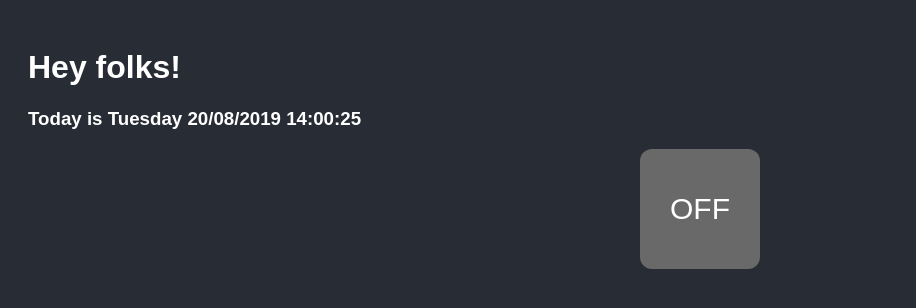
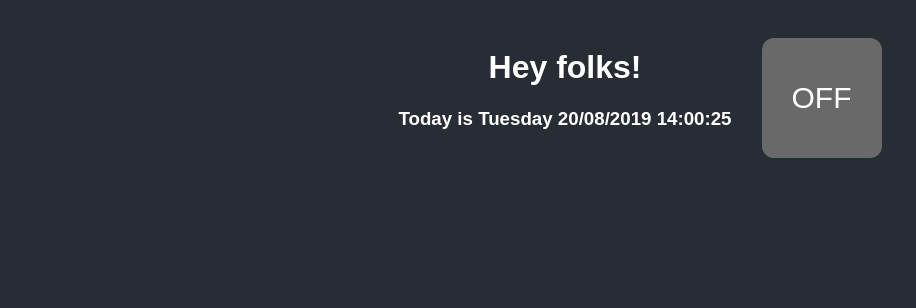
Before and after one commit to Jony635/ReactTest, a PHP site: page / in a window 1280 px wide. Shown: the top 308 px of the page, without its empty margins (0-916 px from the left). Run offline with PHP 8.4, Linux system fonts and the light colour scheme.

Commit message:
styling blocks

```diff
--- a/app/app.js
+++ b/app/app.js
@@ -27,7 +27,7 @@ var Clock = function (_React$Component) {
 
             return React.createElement(
                 "div",
-                null,
+                { className: "inlineElem" },
                 React.createElement(
                     "h1",
                     null,
@@ -157,7 +157,7 @@ var App = function (_React$Component3) {
         value: function render() {
             return React.createElement(
                 "div",
-                null,
+                { className: "inlineElem" },
                 React.createElement(Clock, null),
                 React.createElement(SwitchButton, null)
             );
--- a/src/app.css
+++ b/src/app.css
@@ -4,7 +4,12 @@ body
     color: white;
     padding: 20px;
     font-family: Arial;
-    text-align: left;
+    text-align: center;
+}
+
+.inlineElem
+{
+    display: inline-block;
 }
 
 button
@@ -16,5 +21,7 @@ button
     border: none;
     font-size: 30px;
     border-radius: 10%;
-    margin-left: 50%;
+    margin-left: 30px;
+    vertical-align: 50%;
+    text-align: center;
 }
--- a/src/app.js
+++ b/src/app.js
@@ -1,5 +1,3 @@
-import "./app.cs";
-
 'use strict';
 
 class Clock extends React.Component
@@ -15,7 +13,7 @@ class Clock extends React.Component
     {
         var date_formatted = this.formatDate(this.state);
 
-        return <div>
+        return <div className = "inlineElem">
             <h1>Hey folks!</h1>
             <h3>Today is {date_formatted} </h3>
         </div>;
@@ -119,7 +117,7 @@ class App extends React.Component
 
     render()
     {
-        return <div>
+        return <div className = "inlineElem">
         <Clock/>
             {/* <ul>
                 <li>Coffee</li>
```
